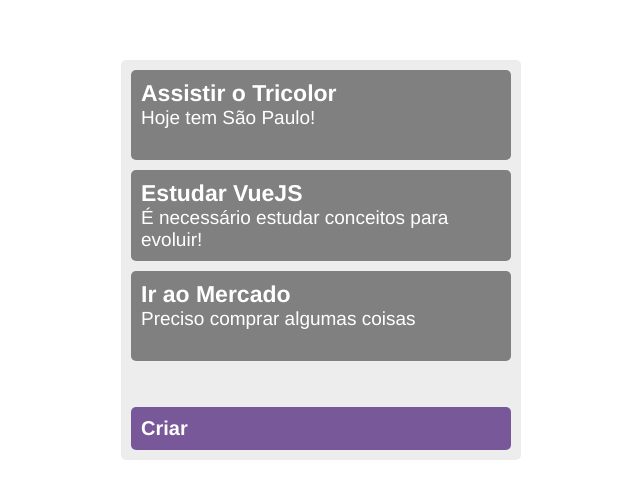
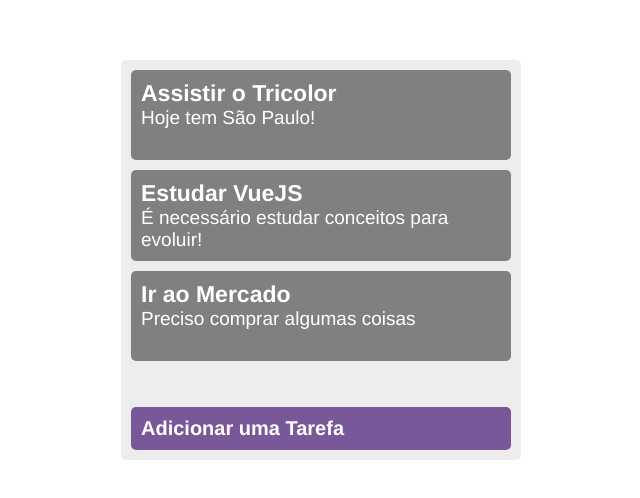
Before and after one commit to paulofoliveira/todolist-vue, a Vue app: page / in a window 1280 px wide. Shown: the top 498 px of the page, without its empty margins (319-959 px from the left). Built offline with nearby package versions, Linux system fonts and the light colour scheme.

Commit message:
Fix: Nome do botão

```diff
--- a/src/components/Modal.vue
+++ b/src/components/Modal.vue
@@ -1,7 +1,7 @@
 <template>
     <div>
         <div class="app-button" @click="isOpen = true">
-            Criar
+            Adicionar uma Tarefa
         </div>
         <div class="modal" :class="{'is-active' : isOpen}">
             <div class="modal-content">
```
